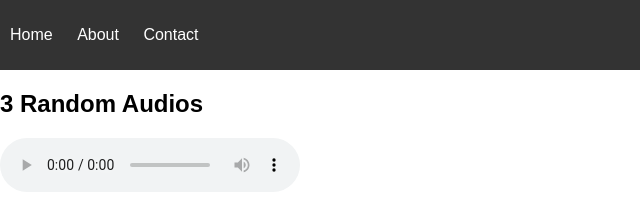
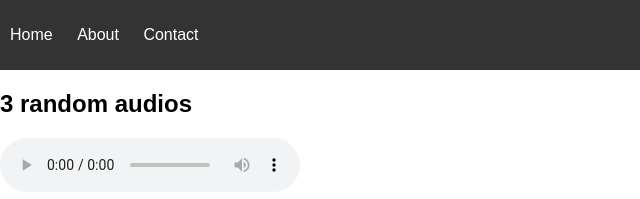
Before and after one commit to acciojob/semantic-navbar-and-audios-jaisaipothula, a website: page main.html in a window 1280 px wide. Shown: the top 199 px of the page, 0-640 px from the left. Drawn offline with Linux system fonts and the light colour scheme.

Commit message:
created a submission

```diff
--- a/main.html
+++ b/main.html
@@ -51,7 +51,7 @@
     </nav>
 
     <!-- Audio Section -->
-    <h2>3 Random Audios</h2>
+    <h2>3 random audios</h2>
 
     <audio controls>
         <source src="http://commondatastorage.googleapis.com/codeskulptor-demos/DDR_assets/Kangaroo_MusiQue_-_The_Neverwritten_Role_Playing_Game.mp3" type="audio/mpeg">
```
